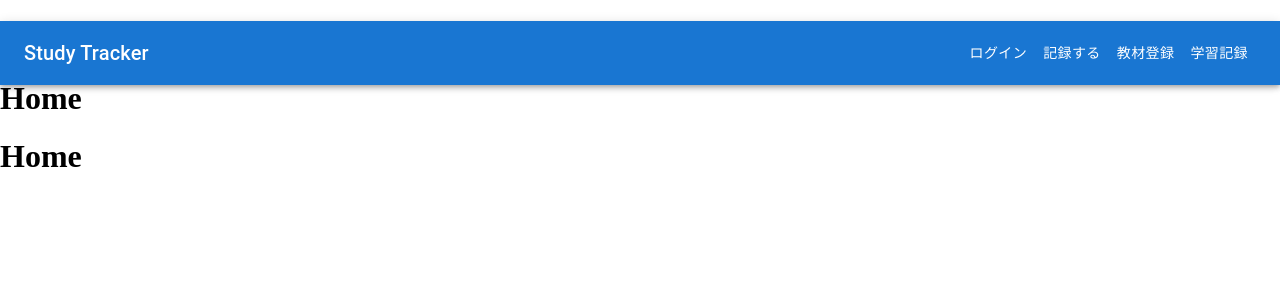
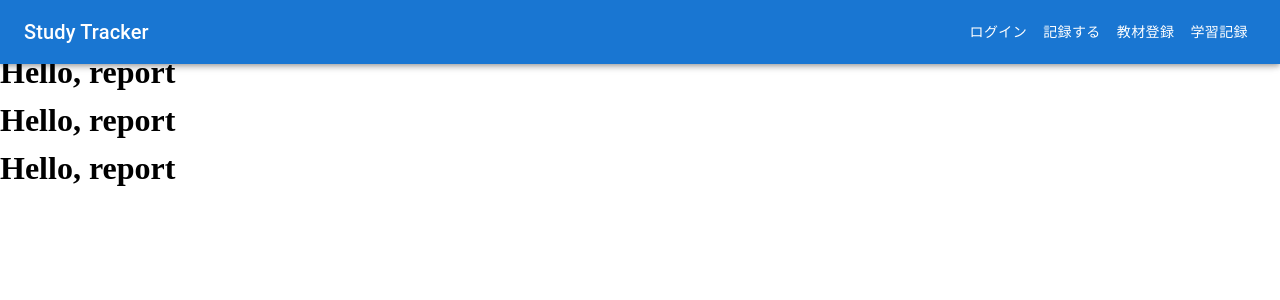
Before and after one commit to Shunnie816/study-tracker-next, a Next.js app: page / in a window 1280 px wide. Shown: the top 300 px of the page. Built offline with nearby package versions, Linux system fonts and the light colour scheme.

Commit message:
reset cssをあてて表示を安定、normalizeは一旦コメントアウト

```diff
--- a/src/app/page.tsx
+++ b/src/app/page.tsx
@@ -1,5 +1,10 @@
-import { Home } from "../components/pages/Home";
-
-export default function HomePage() {
-  return <Home />;
+export default function Page() {
+  return (
+    <>
+      <h1>Hello, report</h1>
+      <h1> Hello, report</h1>
+      <h1> Hello, report</h1>
+      <h1> Hello, report</h1>
+    </>
+  );
 }
--- a/src/app/report/page.tsx
+++ /dev/null
@@ -1,3 +0,0 @@
-export default function Page() {
-  return <h1>Hello, report</h1>;
-}
--- a/src/assets/styles/reset.scss
+++ b/src/assets/styles/reset.scss
@@ -1 +1,65 @@
-@import "normalize.css/normalize.css";
+// @import "normalize.css/normalize.css";
+
+//Josh's Custom CSS Reset
+/*
+  1. Use a more-intuitive box-sizing model.
+*/
+*,
+*::before,
+*::after {
+  box-sizing: border-box;
+}
+/*
+  2. Remove default margin
+*/
+* {
+  margin: 0;
+}
+/*
+  Typographic tweaks!
+  3. Add accessible line-height
+  4. Improve text rendering
+*/
+body {
+  line-height: 1.5;
+  -webkit-font-smoothing: antialiased;
+}
+/*
+  5. Improve media defaults
+*/
+img,
+picture,
+video,
+canvas,
+svg {
+  display: block;
+  max-width: 100%;
+}
+/*
+  6. Remove built-in form typography styles
+*/
+input,
+button,
+textarea,
+select {
+  font: inherit;
+}
+/*
+  7. Avoid text overflows
+*/
+p,
+h1,
+h2,
+h3,
+h4,
+h5,
+h6 {
+  overflow-wrap: break-word;
+}
+/*
+  8. Create a root stacking context
+*/
+#root,
+#__next {
+  isolation: isolate;
+}
--- a/src/components/parts/Layout/index.module.scss
+++ b/src/components/parts/Layout/index.module.scss
@@ -1,6 +1,5 @@
 .container {
   /**
-    normalizeをうまくあてる
-    headerの下にコンテンツが入るように調整する
+    pageごとに調整するため一旦不要
     */
 }
```
Also changed, not shown: src/app/posts/page.tsx (renamed from src/app/post/page.tsx).
